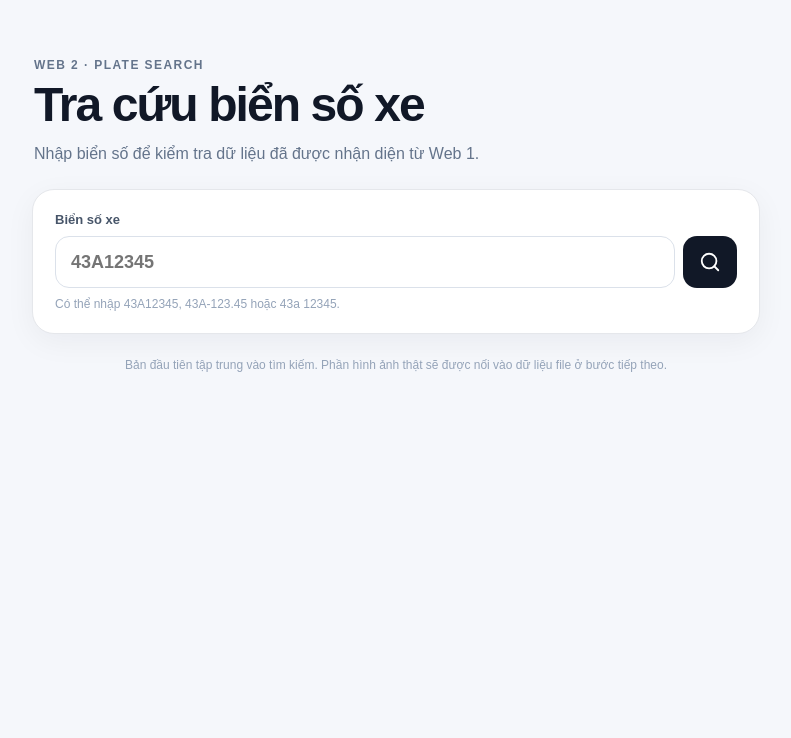
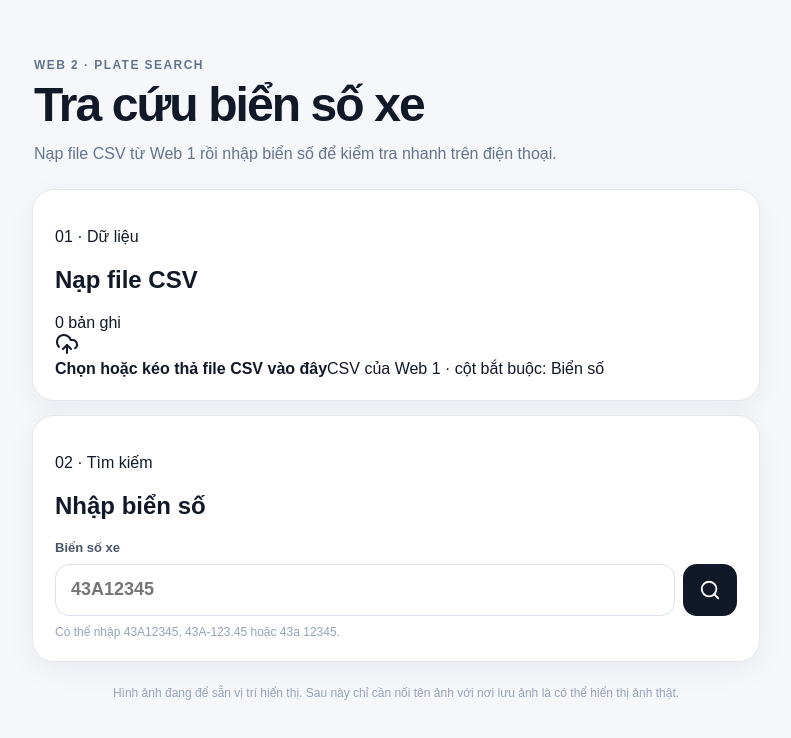
Before and after one commit to BaoNguyen777/web2-plate-search, a Next.js app: page / in a window 1280 px wide. Shown: the top 738 px of the page, without its empty margins (244-1035 px from the left). Built offline with nearby package versions, Linux system fonts and the light colour scheme.

Commit message:
feat: add CSV upload and plate lookup

```diff
--- a/app/page.tsx
+++ b/app/page.tsx
@@ -1,103 +1,148 @@
 "use client";
 
-import { CheckCircle2, Image as ImageIcon, Search, XCircle } from "lucide-react";
-import { FormEvent, useMemo, useState } from "react";
+import { CheckCircle2, FileSpreadsheet, Image as ImageIcon, Search, UploadCloud, XCircle } from "lucide-react";
+import { ChangeEvent, DragEvent, FormEvent, useMemo, useState } from "react";
 
-type RecordItem = {
-  plate: string;
-  imageName: string;
-  confidence: string;
-  status: string;
-};
-
-// Seed data mirrors the current Web 1 OCR CSV structure.
-const records: RecordItem[] = [
-  { plate: "43A12345", imageName: "43A-123.45.jpg", confidence: "73.68%", status: "Đã nhận diện" },
-  { plate: "43B67890", imageName: "43B-678.90.jpg", confidence: "78.74%", status: "Đã nhận diện" },
-];
+type RecordItem = { plate: string; imageName: string; confidence: string; status: string };
 
 function normalizePlate(value: string) {
-  return value.toUpperCase().replace(/[^A-Z0-9]/g, "");
+  return value.normalize("NFD").replace(/[\u0300-\u036f]/g, "").toUpperCase().replace(/[^A-Z0-9]/g, "");
+}
+
+function parseCsvLine(line: string) {
+  const cells: string[] = [];
+  let cell = "";
+  let quoted = false;
+  for (let i = 0; i < line.length; i += 1) {
+    const char = line[i];
+    const next = line[i + 1];
+    if (char === '"' && quoted && next === '"') { cell += '"'; i += 1; }
+    else if (char === '"') quoted = !quoted;
+    else if (char === "," && !quoted) { cells.push(cell.trim()); cell = ""; }
+    else cell += char;
+  }
+  cells.push(cell.trim());
+  return cells;
+}
+
+function parseCsv(text: string): RecordItem[] {
+  const lines = text.replace(/^\uFEFF/, "").split(/\r?\n/).filter((line) => line.trim());
+  if (lines.length < 2) return [];
+  const headers = parseCsvLine(lines[0]).map((header) => header.trim());
+  const findHeader = (name: string) => headers.findIndex((header) => header.toLowerCase() === name.toLowerCase());
+  const plateIndex = findHeader("Biển số");
+  const imageIndex = findHeader("Tên ảnh");
+  const confidenceIndex = findHeader("Độ tin cậy");
+  const statusIndex = findHeader("Trạng thái");
+  if (plateIndex < 0) return [];
+  return lines.slice(1).map(parseCsvLine).map((cells) => ({
+    plate: cells[plateIndex] ?? "",
+    imageName: imageIndex >= 0 ? cells[imageIndex] ?? "" : "",
+    confidence: confidenceIndex >= 0 ? cells[confidenceIndex] ?? "" : "",
+    status: statusIndex >= 0 ? cells[statusIndex] ?? "" : "",
+  })).filter((item) => normalizePlate(item.plate));
 }
 
 export default function Home() {
   const [query, setQuery] = useState("");
   const [searched, setSearched] = useState(false);
+  const [records, setRecords] = useState<RecordItem[]>([]);
+  const [fileName, setFileName] = useState("");
+  const [fileError, setFileError] = useState("");
 
-  const result = useMemo(() => {
+  const results = useMemo(() => {
     const normalized = normalizePlate(query);
-    if (!searched || !normalized) return null;
-    return records.find((item) => normalizePlate(item.plate) === normalized) ?? false;
-  }, [query, searched]);
+    if (!searched || !normalized) return [];
+    return records.filter((item) => normalizePlate(item.plate) === normalized);
+  }, [query, searched, records]);
+
+  async function loadCsv(file: File) {
+    setFileError("");
+    if (!file.name.toLowerCase().endsWith(".csv")) { setFileError("Vui lòng chọn file CSV."); return; }
+    try {
+      const parsed = parseCsv(await file.text());
+      if (!parsed.length) { setFileError("Không đọc được dữ liệu biển số. Hãy kiểm tra cột 'Biển số' trong CSV."); return; }
+      setRecords(parsed); setFileName(file.name); setSearched(false); setQuery("");
+    } catch { setFileError("Không thể đọc file CSV này."); }
+  }
+
+  function handleFileChange(event: ChangeEvent<HTMLInputElement>) {
+    const file = event.target.files?.[0];
+    if (file) void loadCsv(file);
+  }
+
+  function handleDrop(event: DragEvent<HTMLLabelElement>) {
+    event.preventDefault();
+    const file = event.dataTransfer.files?.[0];
+    if (file) void loadCsv(file);
+  }
 
   function submit(event: FormEvent) {
     event.preventDefault();
-    setSearched(true);
+    setSearched(Boolean(normalizePlate(query)));
   }
+
+  const hasSearch = searched && Boolean(normalizePlate(query));
 
   return (
     <main className="shell">
       <header className="header">
         <p className="eyebrow">Web 2 · Plate Search</p>
         <h1>Tra cứu biển số xe</h1>
-        <p className="subtitle">Nhập biển số để kiểm tra dữ liệu đã được nhận diện từ Web 1.</p>
+        <p className="subtitle">Nạp file CSV từ Web 1 rồi nhập biển số để kiểm tra nhanh trên điện thoại.</p>
       </header>
 
       <section className="card">
+        <div className="sectionHeading">
+          <div><p className="sectionEyebrow">01 · Dữ liệu</p><h2>Nạp file CSV</h2></div>
+          <span className="recordCount">{records.length} bản ghi</span>
+        </div>
+        <label className="uploadBox" htmlFor="csv-upload" onDragOver={(event) => event.preventDefault()} onDrop={handleDrop}>
+          <input id="csv-upload" type="file" accept=".csv,text/csv" onChange={handleFileChange} hidden />
+          <div className="uploadIcon"><UploadCloud size={24} /></div>
+          <strong>{fileName || "Chọn hoặc kéo thả file CSV vào đây"}</strong>
+          <span>CSV của Web 1 · cột bắt buộc: Biển số</span>
+        </label>
+        {fileError && <p className="fileError">{fileError}</p>}
+        {fileName && !fileError && <div className="loadedFile"><FileSpreadsheet size={18} /><span>{fileName}</span><b>{records.length} biển số</b></div>}
+      </section>
+
+      <section className="card">
+        <div className="sectionHeading"><div><p className="sectionEyebrow">02 · Tìm kiếm</p><h2>Nhập biển số</h2></div></div>
         <form onSubmit={submit}>
           <label className="label" htmlFor="plate">Biển số xe</label>
           <div className="searchRow">
-            <input
-              id="plate"
-              className="input"
-              value={query}
-              onChange={(event) => { setQuery(event.target.value); setSearched(false); }}
-              placeholder="43a12345"
-              autoCapitalize="characters"
-              autoComplete="off"
-              inputMode="text"
-            />
-            <button className="searchBtn" type="submit" aria-label="Tìm kiếm">
-              <Search size={22} />
-            </button>
+            <input id="plate" className="input" value={query} onChange={(event) => { setQuery(event.target.value); setSearched(false); }} placeholder="43a12345" autoCapitalize="characters" autoComplete="off" inputMode="text" />
+            <button className="searchBtn" type="submit" aria-label="Tìm kiếm"><Search size={22} /></button>
           </div>
           <p className="hint">Có thể nhập 43A12345, 43A-123.45 hoặc 43a 12345.</p>
         </form>
       </section>
 
-      {result && typeof result === "object" && (
+      {hasSearch && results.length > 0 && (
         <section className="result success">
-          <div className="resultTop">
-            <div className="icon"><CheckCircle2 size={24} /></div>
-            <div>
-              <h2>Có biển số trong dữ liệu</h2>
-              <p>Đã tìm thấy bản ghi phù hợp.</p>
+          <div className="resultTop"><div className="icon"><CheckCircle2 size={24} /></div><div><h2>Có biển số trong dữ liệu</h2><p>Tìm thấy {results.length} bản ghi phù hợp.</p></div></div>
+          {results.map((result, index) => (
+            <div className="matchCard" key={`${result.plate}-${result.imageName}-${index}`}>
+              <div className="plate">{result.plate}</div>
+              <div className="details">
+                <div><span>Độ tin cậy</span><strong>{result.confidence || "—"}</strong></div>
+                <div><span>Trạng thái</span><strong>{result.status || "—"}</strong></div>
+                <div><span>Tên ảnh</span><strong>{result.imageName || "—"}</strong></div>
+              </div>
+              <div className="imageSlot"><div><ImageIcon size={28} /><div>Hình ảnh biển số sẽ hiển thị ở đây</div><small>{result.imageName || "Chưa có ảnh"}</small></div></div>
             </div>
-          </div>
-          <div className="plate">{result.plate}</div>
-          <div className="imageSlot">
-            <div>
-              <ImageIcon size={28} />
-              <div>Hình ảnh biển số sẽ hiển thị ở đây</div>
-              <small>{result.imageName}</small>
-            </div>
-          </div>
+          ))}
         </section>
       )}
 
-      {result === false && (
+      {hasSearch && results.length === 0 && (
         <section className="result empty">
-          <div className="resultTop">
-            <div className="icon"><XCircle size={24} /></div>
-            <div>
-              <h2>Không có biển số</h2>
-              <p>Không tìm thấy biển số <strong>{query.toUpperCase()}</strong> trong dữ liệu.</p>
-            </div>
-          </div>
+          <div className="resultTop"><div className="icon"><XCircle size={24} /></div><div><h2>Không có biển số</h2><p>Không tìm thấy biển số <strong>{query.toUpperCase()}</strong> trong dữ liệu.</p></div></div>
         </section>
       )}
 
-      <p className="footerNote">Bản đầu tiên tập trung vào tìm kiếm. Phần hình ảnh thật sẽ được nối vào dữ liệu file ở bước tiếp theo.</p>
+      <p className="footerNote">Hình ảnh đang để sẵn vị trí hiển thị. Sau này chỉ cần nối tên ảnh với nơi lưu ảnh là có thể hiển thị ảnh thật.</p>
     </main>
   );
 }
```
